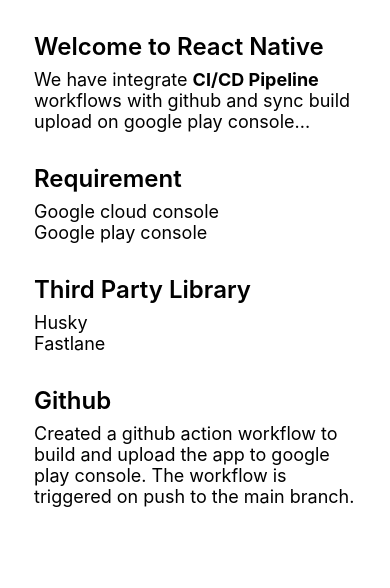
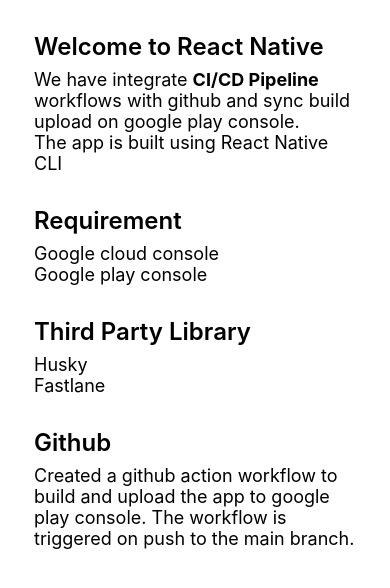
Before and after one commit to infynno-nayan/RNFlow, a React Native app: screen /Home in a window 390 px wide. Shown: the top 588 px of the page. Built offline with nearby package versions, Linux system fonts and the light colour scheme; what react-native would draw is missing.

Commit message:
Finally, CI/CD code updated

```diff
--- a/src/screens/Home.tsx
+++ b/src/screens/Home.tsx
@@ -17,7 +17,8 @@
       <View style={styles.child}>
         <Section title="Welcome to React Native">
           We have integrate <Text style={styles.highlight}>CI/CD Pipeline</Text>{' '}
-          workflows with github and sync build upload on google play console...
+          workflows with github and sync build upload on google play console.
+          {'\n'}The app is built using React Native CLI
         </Section>
         <Section title="Requirement">
           Google cloud console{'\n'}Google play console
```
